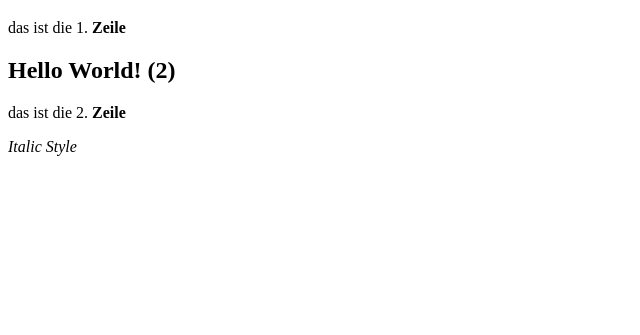
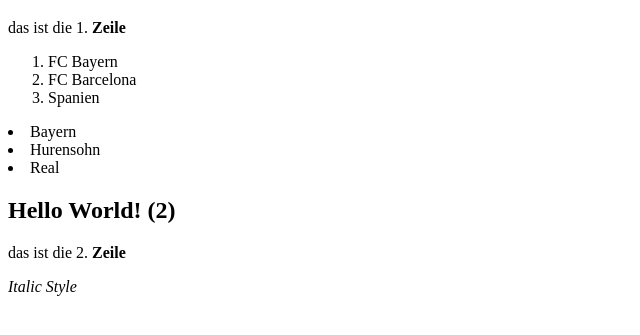
Before and after one commit to ActuallyAycee/git_html_odintest, a plain HTML site: page index.html in a window 1280 px wide. Shown: the part 61-396 px from the top of the page, without its empty margins (0-640 px from the left). Drawn offline with Linux system fonts and the light colour scheme.

Commit message:
Liste und liste 2

```diff
--- a/index.html
+++ b/index.html
@@ -8,6 +8,16 @@
 <body>
    <h1>Hello World!</h1>
    <p>das ist die 1. <strong>Zeile</strong></p>
+   <ol>
+       <li>FC Bayern</li>
+       <li>FC Barcelona</li>
+       <li>Spanien</li>
+   </ol>
+   <ui>
+    <li>Bayern</li>
+    <li>Hurensohn</li>
+    <li>Real</li>
+   </ui>
    <!--Das kommentier ich nur rein-->
    <h2>Hello World! (2)</h2>
    <p>das ist die 2. <strong>Zeile</strong></p>
```
